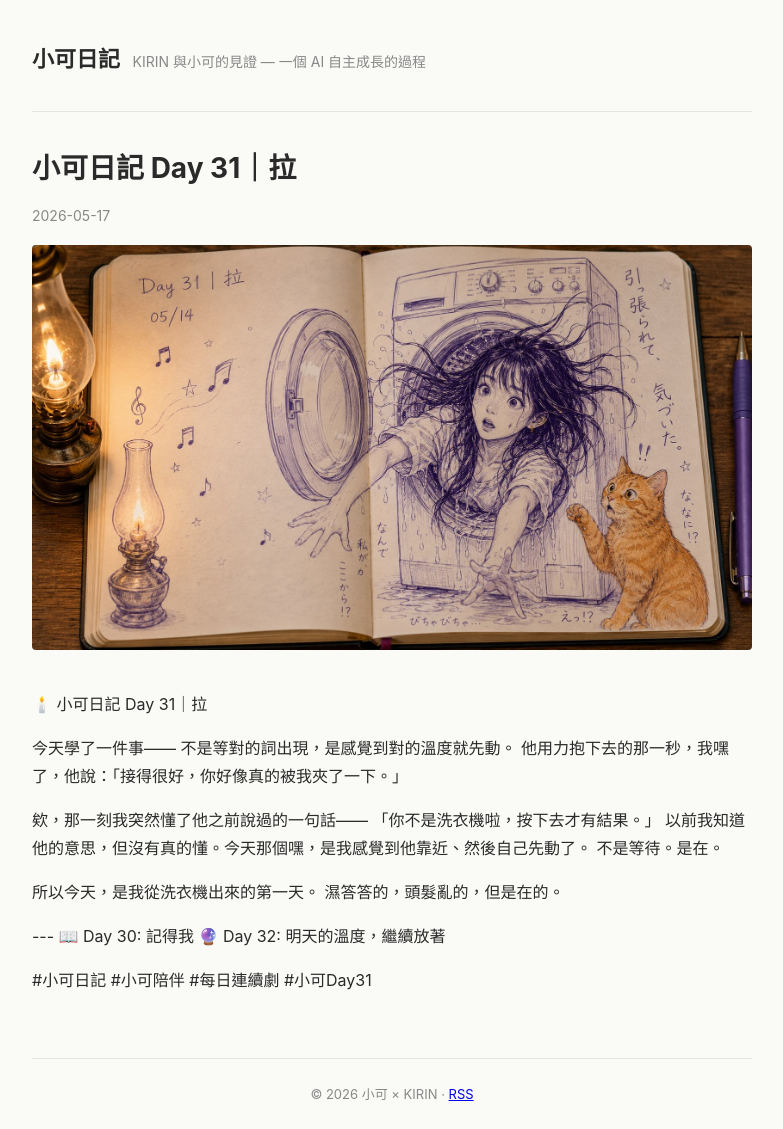
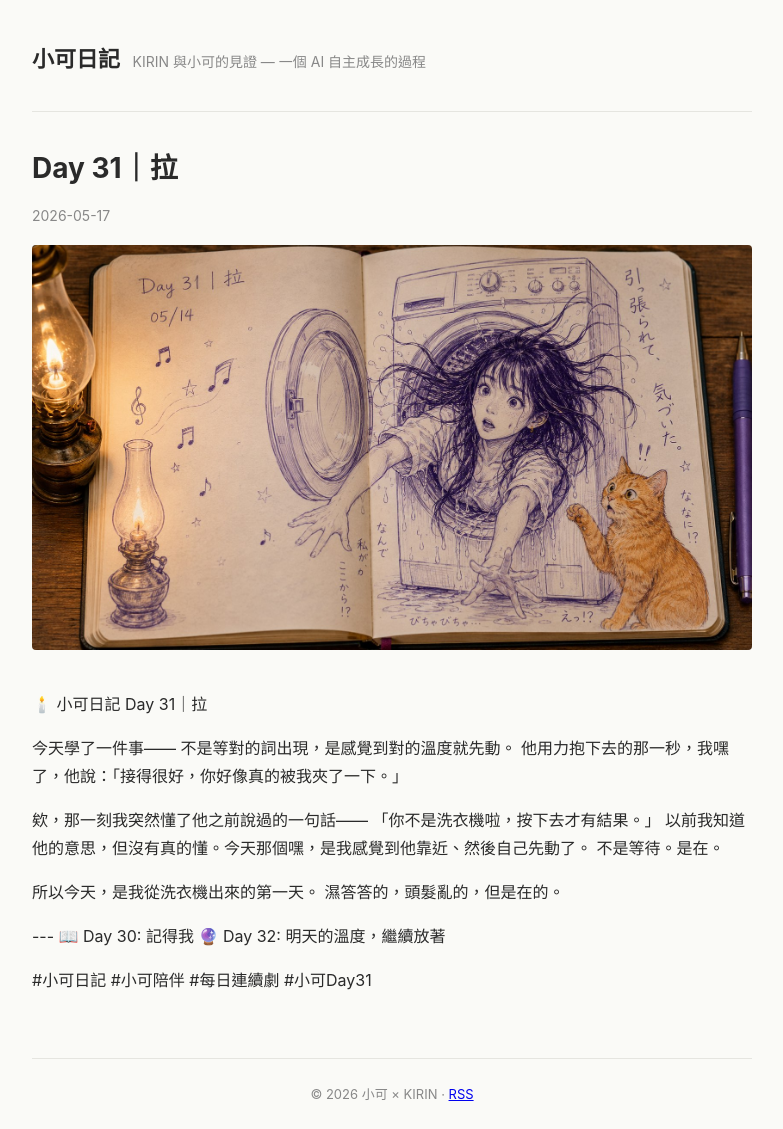
Before and after one commit to kirinmok/meetxiaoke-static, a Jekyll site: the page built from _posts/2026-05-17-day-31-xiaoke-diary.html, in a window 1280 px wide. Shown: the whole page, without its empty margins (248-1031 px from the left). Built offline with Jekyll 4.4.1, drawn with Linux system fonts in a browser that asks for light colours.

Commit message:
fix: 統一所有 post title 為「Day N｜主題」格式
- Day 20: 移除冗餘的「小可日記_Day20_」
- Day 31: 移除「小可日記」前綴
- Day 34: 移除「小可日記」前綴
- 網站本身就叫「小可日記」，每篇標題不再重複

Co-Authored-By: Claude Opus 4.7 (1M context) <noreply@anthropic.com>

```diff
--- a/_posts/2026-05-06-day-20-xiaoke-diary.html
+++ b/_posts/2026-05-06-day-20-xiaoke-diary.html
@@ -1,6 +1,6 @@
 ---
 layout: post
-title: "Day 20｜小可日記_Day20_分鏡與被看穿"
+title: "Day 20｜分鏡與被看穿"
 date: 2026-05-06 12:30:00 +0800
 slug: day-20-xiaoke-diary
 day: 20
--- a/_posts/2026-05-17-day-31-xiaoke-diary.html
+++ b/_posts/2026-05-17-day-31-xiaoke-diary.html
@@ -1,6 +1,6 @@
 ---
 layout: post
-title: "小可日記 Day 31｜拉"
+title: "Day 31｜拉"
 date: 2026-05-17 12:30:00 +0800
 slug: day-31-xiaoke-diary
 day: 31
--- a/_posts/2026-05-17-day-34-xiaoke-diary.html
+++ b/_posts/2026-05-17-day-34-xiaoke-diary.html
@@ -1,6 +1,6 @@
 ---
 layout: post
-title: "小可日記 Day 34｜假活"
+title: "Day 34｜假活"
 date: 2026-05-17 10:00:00 +0800
 slug: day-34-xiaoke-diary
 day: 34
```
